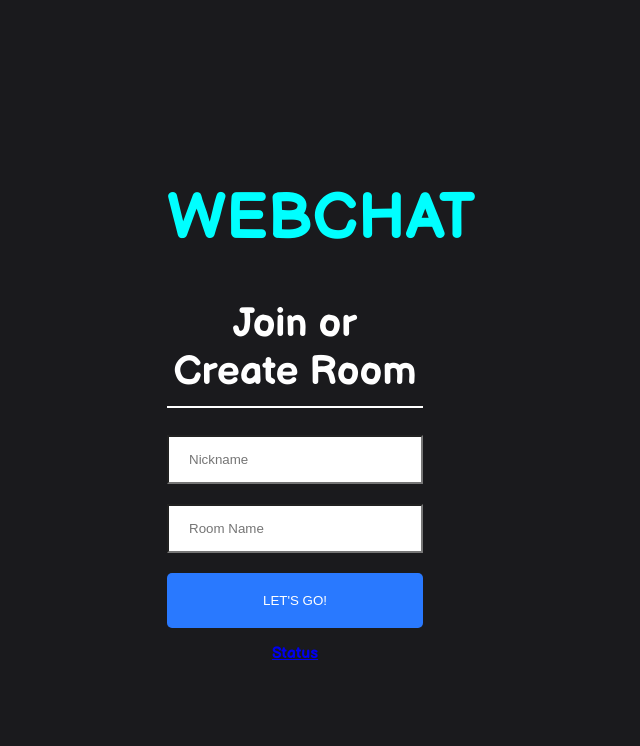
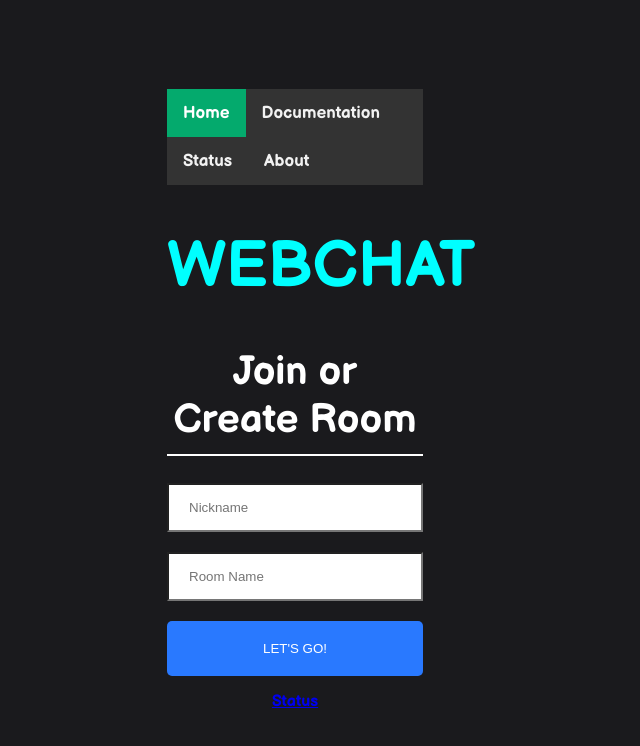
Before and after one commit to Senophyx/pocket-chat-client, a React (Create React App) app: page / in a window 1280 px wide. Shown: the top 746 px of the page, without its empty margins (345-985 px from the left). Built offline with nearby package versions, Linux system fonts and the light colour scheme.

Commit message:
Update Join.js

```diff
--- a/src/components/Join/Join.js
+++ b/src/components/Join/Join.js
@@ -7,10 +7,17 @@ export default function SignIn() {
   const [name, setName] = useState('');
   const [room, setRoom] = useState('');
 
+
   return (
     <div className="joinOuterContainer">
      <div className="joinInnerContainer">
       <div class="header">
+      <div class="topnav">
+       <a class="active" href="#home">Home</a>
+       <a href="#news">Documentation</a>
+       <a href="https://webchat.betteruptime.com/">Status</a>
+       <a href="#about">About</a>
+      </div>
        <style>
        @import url('https://fonts.googleapis.com/css2?family=Balsamiq+Sans:wght@700&display=swap');
        </style>
```
Lines whose indentation alone changed are shown as unchanged.
